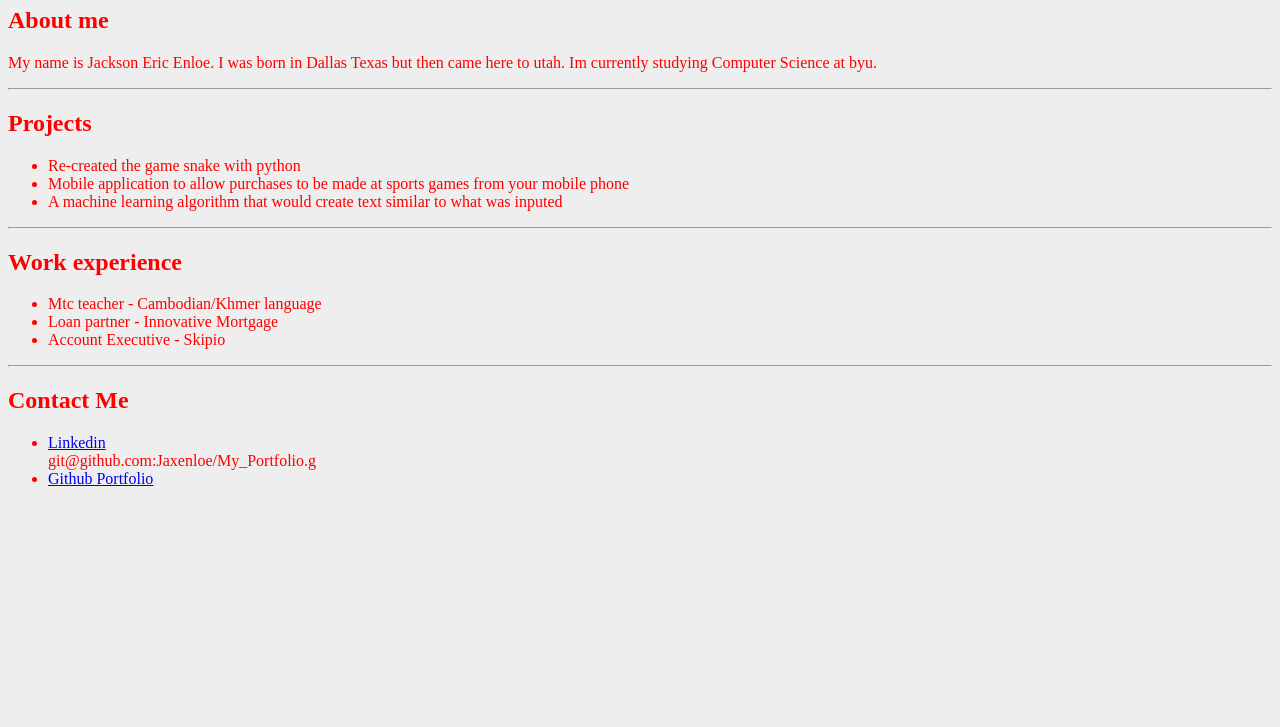
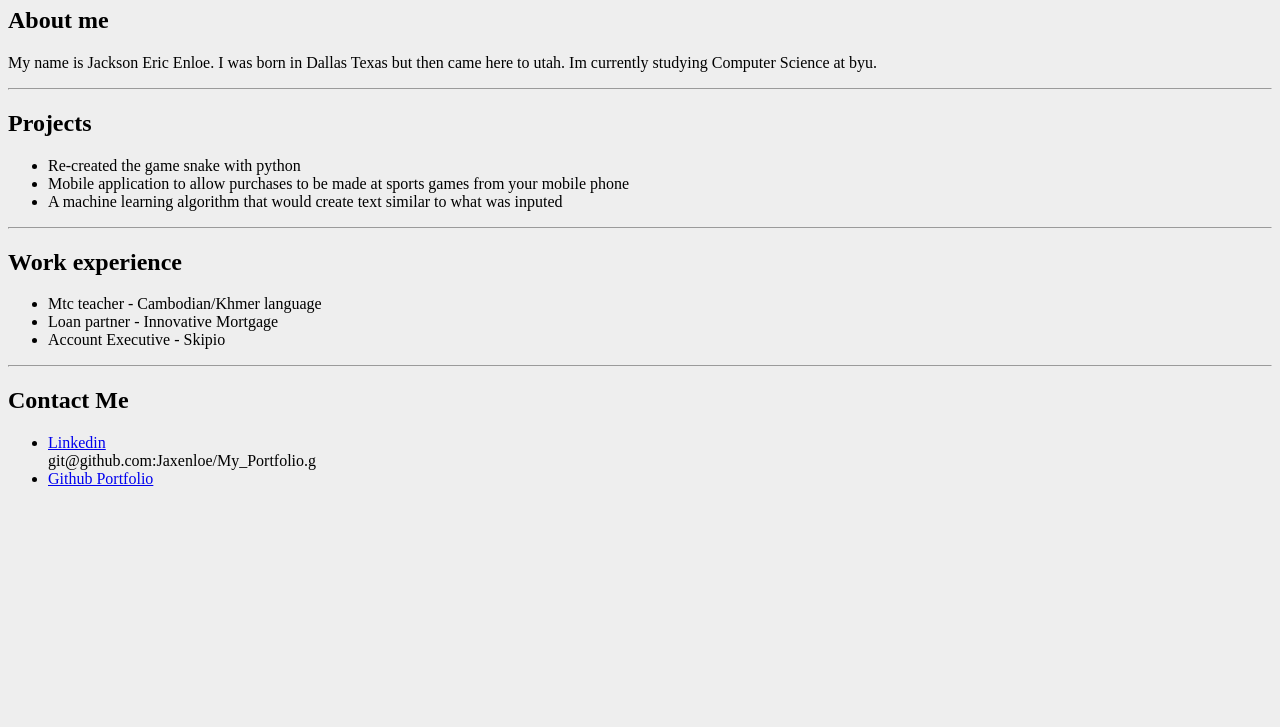
Before and after one commit to Jaxenloe/My_Portfolio, a plain HTML site: page index.html in a window 1280 px wide. Shown: the part 73-800 px from the top of the page. Drawn offline with Linux system fonts and the light colour scheme.

Commit message:
These are my changes

```diff
--- a/styles.css
+++ b/styles.css
@@ -1,4 +1,4 @@
 body {
-    color:#FF0000;
+    /* color:#FF0000; */
     background-color: #EEEEEE;
 }
```
